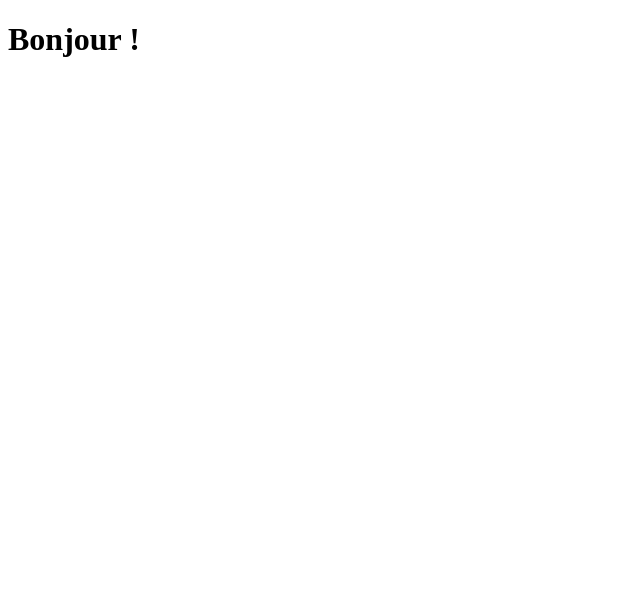
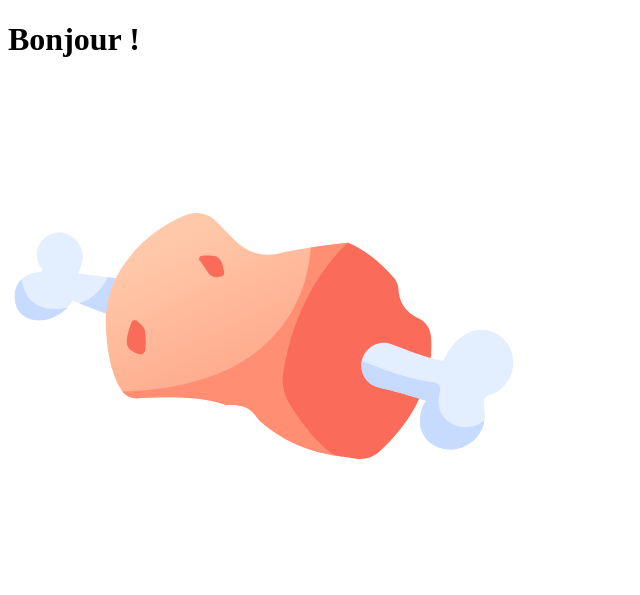
Before and after one commit to chadludo/Git-101, a plain HTML site: page index.html in a window 1280 px wide. Shown: the whole page, without its empty margins (0-640 px from the left). Drawn offline with Linux system fonts and the light colour scheme.

Commit message:
Added Food pictogram

```diff
--- a/index.html
+++ b/index.html
@@ -5,5 +5,6 @@
 </head>
 <body>
 	<h1>Bonjour !</h1>
+	<img src="food.svg">
 </body>
 </html>
```
Also changed, not shown: Food.svg (added).
